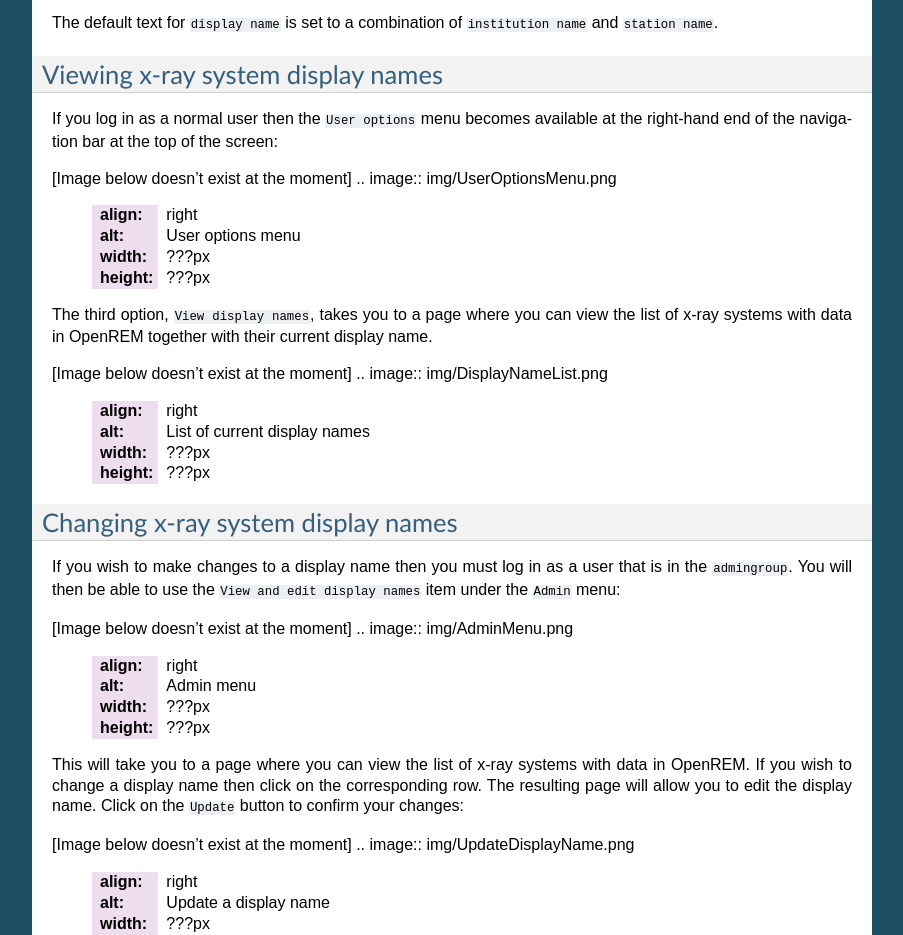
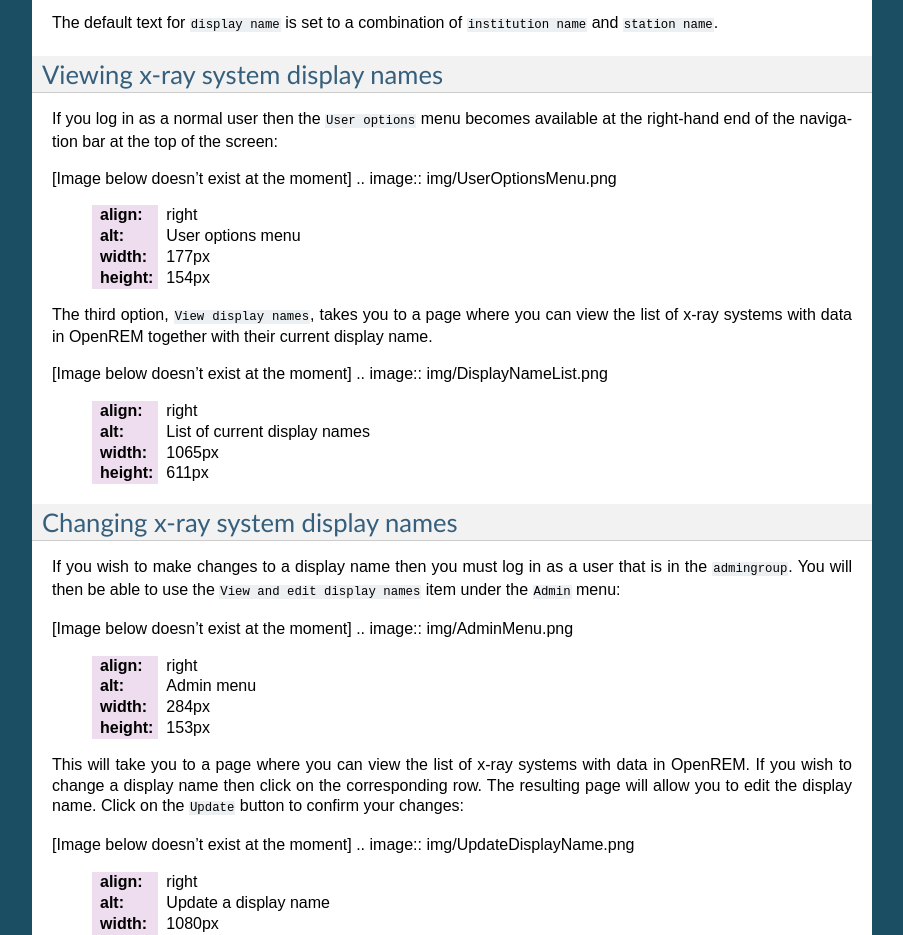
Before and after one commit to ckswilliams/modOpenREM, a Sphinx documentation site: the page built from docs/i_displaynames.rst, in a window 1280 px wide. Shown: the part 794-1729 px from the top of the page, without its empty margins (198-1101 px from the left). Built offline with Sphinx 7.4.7, drawn with Linux system fonts in a browser that asks for light colours.

```diff
--- a/docs/i_displaynames.rst
+++ b/docs/i_displaynames.rst
@@ -42,8 +42,8 @@
 .. image:: img/UserOptionsMenu.png
     :align: right
     :alt: User options menu
-    :width: ???px
-    :height: ???px
+    :width: 177px
+    :height: 154px
 
 The third option, ``View display names``, takes you to a page where you can
 view the list of x-ray systems with data in OpenREM together with their
@@ -53,8 +53,8 @@
 .. image:: img/DisplayNameList.png
     :align: right
     :alt: List of current display names
-    :width: ???px
-    :height: ???px
+    :width: 1065px
+    :height: 611px
 
 Changing x-ray system display names
 ===================================
@@ -67,8 +67,8 @@
 .. image:: img/AdminMenu.png
     :align: right
     :alt: Admin menu
-    :width: ???px
-    :height: ???px
+    :width: 284px
+    :height: 153px
 
 This will take you to a page where you can view the list of x-ray systems with
 data in OpenREM. If you wish to change a display name then click on the
@@ -79,5 +79,5 @@
 .. image:: img/UpdateDisplayName.png
     :align: right
     :alt: Update a display name
-    :width: ???px
-    :height: ???px
+    :width: 1080px
+    :height: 193px
```
Also changed, not shown: docs/img/AdminMenu.png (added), docs/img/DisplayNameList.png (added), docs/img/UpdateDisplayName.png (added), docs/img/UserOptionsMenu.png (added).
